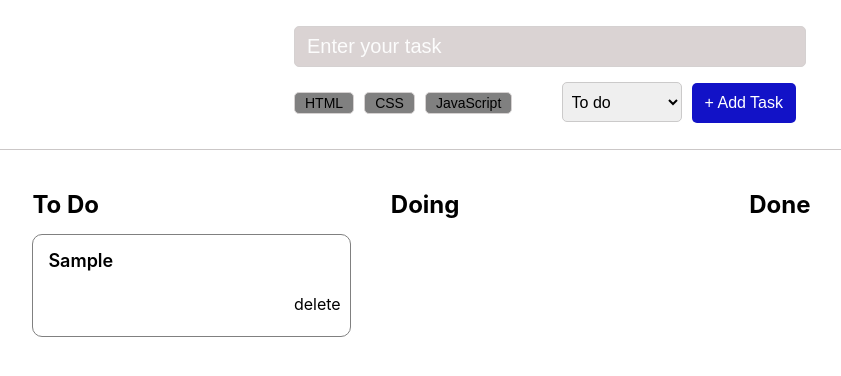
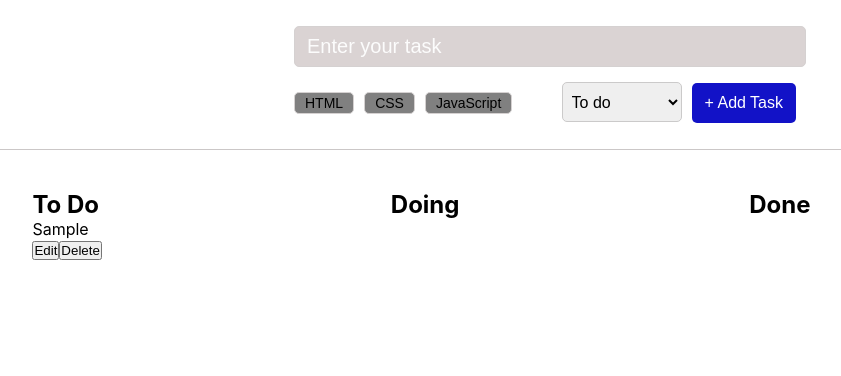
Before and after one commit to nipunasahanmahaliyana/sisara_todo, a React (Create React App) app: page / in a window 1280 px wide. Both pictures are taken after typing "Sample" into the empty fields and a click on the button "+ Add Task". Shown: the top 376 px of the page, without its empty margins (90-931 px from the left). Built offline with nearby package versions, Linux system fonts and the light colour scheme.

Commit message:
edit todo

```diff
--- a/src/App.js
+++ b/src/App.js
@@ -1,27 +1,70 @@
-import {React,useState} from 'react';
-import './App.css';
-import TaskColumn from './components/TaskColumn';
-import TaskForm from './components/TaskFrom';
+import { React, useState } from "react";
+import "./App.css";
+import TaskColumn from "./components/TaskColumn";
+import TaskForm from "../src/components/TaskFrom";
+import UpdateTaskModal from "./components/UpdateModal";
 
 function App() {
-  const [tasks,setTasks] = useState([]);
-  console.log(tasks);
+  const [tasks, setTasks] = useState([]);
+  const [isModalOpen, setIsModalOpen] = useState(false);
+  const [selectedTask, setSelectedTask] = useState(null);
 
   const handleDelete = (taskIndex) => {
-    const newTasks = tasks.filter((tasks,index) => index !== taskIndex)
+    const newTasks = tasks.filter((_, index) => index !== taskIndex);
     setTasks(newTasks);
     alert("Task Deleted Successfully");
   };
 
+  const openUpdateModal = (taskIndex) => {
+    setSelectedTask({ ...tasks[taskIndex], index: taskIndex });
+    setIsModalOpen(true);
+  };
+
+  const handleUpdate = (updatedTask) => {
+    const updatedTasks = [...tasks];
+    updatedTasks[updatedTask.index] = updatedTask;
+    delete updatedTask.index;
+    setTasks(updatedTasks);
+    setIsModalOpen(false);
+  };
+
   return (
-   <div className='app'>
-   <TaskForm  setTasks={setTasks}/>
-   <main className='app_main'>
-      <TaskColumn title="To Do" icon="" tasks={tasks} status = "todo" handleDelete = {handleDelete} />
-      <TaskColumn title="Doing" icon=""  tasks={tasks} status = "doing" handleDelete = {handleDelete} />
-      <TaskColumn title="Done" icon =""  tasks={tasks} status = "done" handleDelete = {handleDelete} />
-   </main>
-   </div>
+    <div className="app">
+      <TaskForm setTasks={setTasks} />
+      <main className="app_main">
+        <TaskColumn
+          title="To Do"
+          icon=""
+          tasks={tasks}
+          status="todo"
+          handleDelete={handleDelete}
+          openUpdateModal={openUpdateModal}
+        />
+        <TaskColumn
+          title="Doing"
+          icon=""
+          tasks={tasks}
+          status="doing"
+          handleDelete={handleDelete}
+          openUpdateModal={openUpdateModal}
+        />
+        <TaskColumn
+          title="Done"
+          icon=""
+          tasks={tasks}
+          status="done"
+          handleDelete={handleDelete}
+          openUpdateModal={openUpdateModal}
+        />
+      </main>
+      {isModalOpen && (
+        <UpdateTaskModal
+          task={selectedTask}
+          closeModal={() => setIsModalOpen(false)}
+          handleUpdate={handleUpdate}
+        />
+      )}
+    </div>
   );
 }
 
--- a/src/components/TaskCard.jsx
+++ b/src/components/TaskCard.jsx
@@ -1,7 +1,8 @@
-import "./TaskCard.css";
+import {React,useState} from 'react';
+import "../components/TaskCard.css";
 import Tag from './Tag';
 
-const TaskCard = ({title,tags,handleDelete , index}) =>{
+const TaskCard = ({title,tags,handleDelete ,handleUpdate, index}) =>{
 
     return(
         <article className='task_card'>
@@ -20,10 +21,14 @@ const TaskCard = ({title,tags,handleDelete , index}) =>{
                     }
 
                 </div>
+                <div className='task_delete' onClick={() =>handleUpdate(index)}>
+                    <img src="" className='delete_icon' alt='' ></img>update
+                </div>
                 <div className='task_delete' onClick={() =>handleDelete(index)}>
                     <img src="" className='delete_icon' alt=''></img>delete
                 </div>
             </div>
+
         </article>
     );
 }
--- a/src/components/TaskColumn.jsx
+++ b/src/components/TaskColumn.jsx
@@ -1,28 +1,34 @@
-import './TaskColumn.css';
-import TaskCard from './TaskCard';
+import React from "react";
+import "./TaskColumn.css";
 
-const TaskColumn = ({title,icon,tasks,status,handleDelete}) => {
-    return(
-        <section className='task_column'>
-            <h2 className='task_column_heading'>
-                <img className='task_column_image' src={icon} alt=""></img>
-                {title}
-                </h2>
+const TaskColumn = ({ title, tasks, status, handleDelete, openUpdateModal }) => {
+  const filteredTasks = tasks.filter((task) => task.status === status);
 
-                {
-                 tasks.map(
-                    (task,index) =>
-                    task.status === status &&(
-                    <TaskCard
-                      key ={index}
-                      title = {task.task}
-                      tags={task.tags}
-                      handleDelete = {handleDelete}
-                      index = {index}/>
-                      )
-                )}
-        </section>
-    );
-}
+  return (
+    <div className="task_column">
+      <h2>{title}</h2>
+      {filteredTasks.map((task, index) => (
+        <div key={index} className="task_item">
+          <p>{task.task}</p>
+          <div className="task_tags">
+            {task.tags.map((tag, tagIndex) => (
+              <span key={tagIndex} className="task_tag">
+                {tag}
+              </span>
+            ))}
+          </div>
+          <div className="task_actions">
+            <button onClick={() => openUpdateModal(index)} className="edit_button">
+              Edit
+            </button>
+            <button onClick={() => handleDelete(index)} className="delete_button">
+              Delete
+            </button>
+          </div>
+        </div>
+      ))}
+    </div>
+  );
+};
 
 export default TaskColumn;
--- a/src/components/TaskFrom.jsx
+++ b/src/components/TaskFrom.jsx
@@ -66,7 +66,7 @@ const checkTag = (tag) => {
                 <div>
                 <Tag tagName="HTML"  selectTag = {selectTag} selected = {checkTag("HTML")}/>
                 <Tag tagName="CSS"  selectTag = {selectTag} selected = {checkTag("CSS")}/>
-                <Tag tagName="JavaScript" selectTag = {selectTag} selected = {checkTag("JavaScript   ")}/>
+                <Tag tagName="JavaScript" selectTag = {selectTag} selected = {checkTag("JavaScript")}/>
                 </div>
 
                 <div>
--- /dev/null
+++ b/src/components/UpdateModal.css
@@ -0,0 +1,48 @@
+.modal {
+  position: fixed;
+  top: 0;
+  left: 0;
+  width: 100%;
+  height: 100%;
+  background: rgba(0, 0, 0, 0.6);
+  display: flex;
+  justify-content: center;
+  align-items: center;
+}
+
+.modal_content {
+  background: white;
+  padding: 20px;
+  border-radius: 8px;
+  width: 300px;
+}
+
+.modal_input,
+.modal_select {
+  width: 100%;
+  margin-bottom: 10px;
+  padding: 8px;
+}
+
+.modal_buttons {
+  display: flex;
+  justify-content: space-between;
+}
+
+.save_button {
+  background: green;
+  color: white;
+  padding: 8px 16px;
+  border: none;
+  border-radius: 4px;
+  cursor: pointer;
+}
+
+.cancel_button {
+  background: red;
+  color: white;
+  padding: 8px 16px;
+  border: none;
+  border-radius: 4px;
+  cursor: pointer;
+}
--- /dev/null
+++ b/src/components/UpdateModal.jsx
@@ -0,0 +1,57 @@
+import React, { useState } from "react";
+import "../components/UpdateModal.css";
+
+const UpdateTaskModal = ({ task, closeModal, handleUpdate }) => {
+  const [taskData, setTaskData] = useState(task);
+
+  const handleChange = (e) => {
+    const { name, value } = e.target;
+    setTaskData((prev) => ({
+      ...prev,
+      [name]: value,
+    }));
+  };
+
+  const handleSave = (e) => {
+    e.preventDefault();
+    handleUpdate(taskData);
+  };
+
+  return (
+    <div className="modal">
+      <div className="modal_content">
+        <h2>Update Task</h2>
+        <form onSubmit={handleSave}>
+          <input
+            type="text"
+            name="task"
+            value={taskData.task}
+            placeholder="Update your task"
+            onChange={handleChange}
+            className="modal_input"
+          />
+          <select
+            name="status"
+            value={taskData.status}
+            onChange={handleChange}
+            className="modal_select"
+          >
+            <option value="todo">To do</option>
+            <option value="doing">Doing</option>
+            <option value="done">Done</option>
+          </select>
+          <div className="modal_buttons">
+            <button type="button" onClick={closeModal} className="cancel_button">
+              Cancel
+            </button>
+            <button type="submit" className="save_button">
+              Save
+            </button>
+          </div>
+        </form>
+      </div>
+    </div>
+  );
+};
+
+export default UpdateTaskModal;
```
